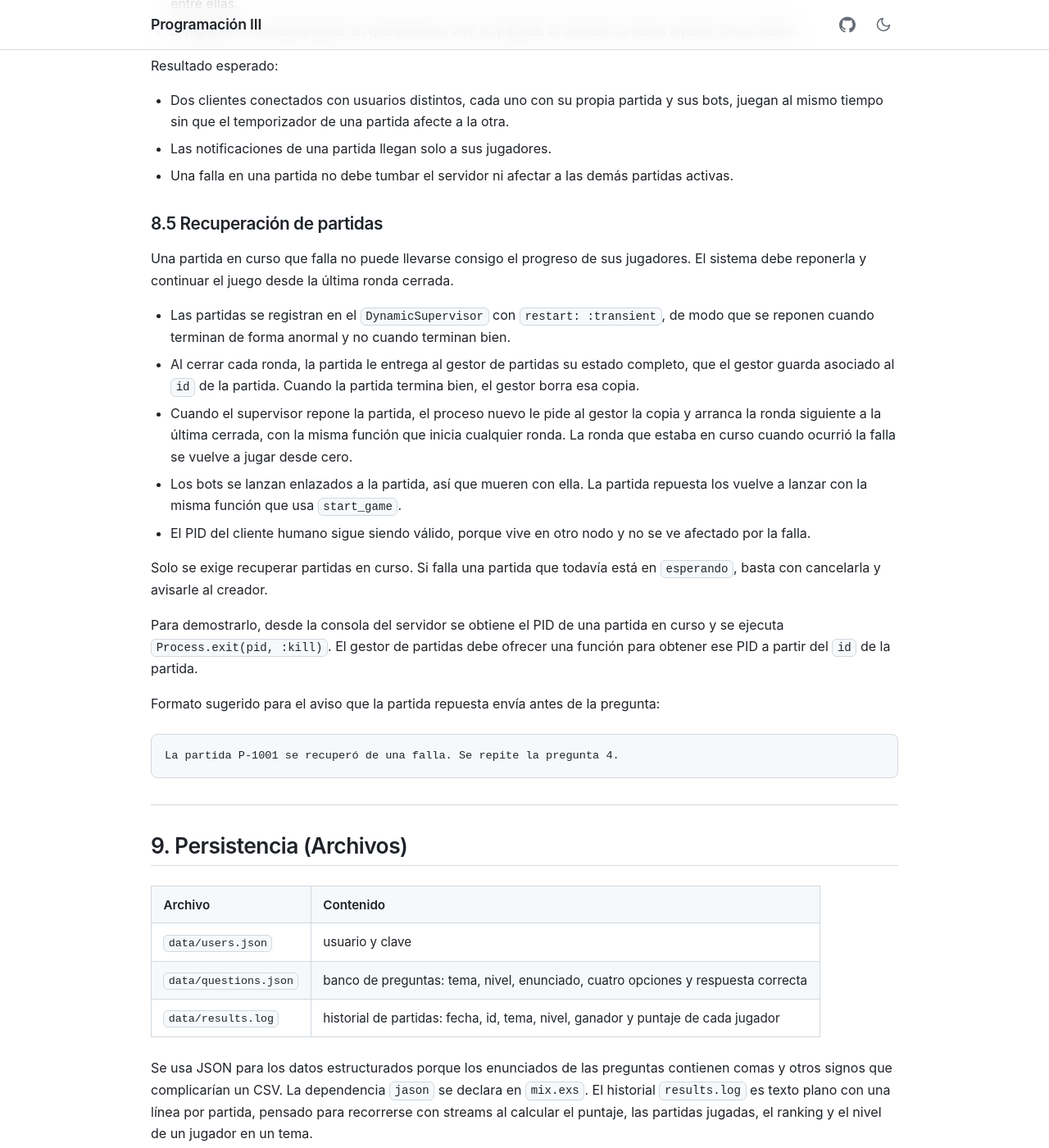
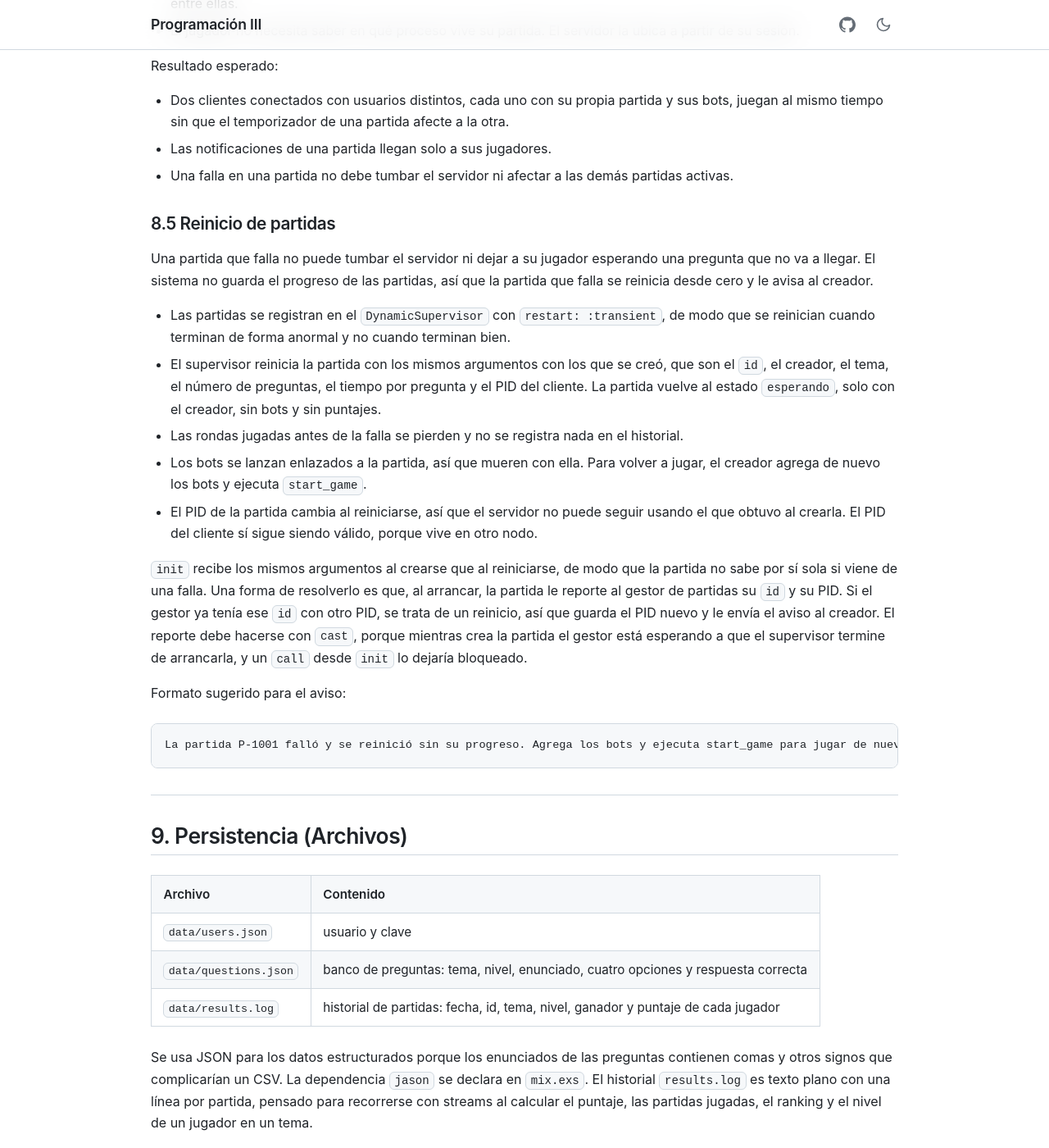
Before and after one commit to caflorezvi/guias-programacion3, a Jekyll site: the page built from docs/proyecto20262.md, in a window 1280 px wide and 1400 px high, scrolled down 10571 px. Shown: the whole window at 82% size. Built offline with Jekyll 4.4.1, drawn with Linux system fonts in a browser that asks for light colours; our own code applies the rules of GitHub Pages for plain Markdown files; some of the changed text lies outside the part shown.

Commit message:
Actualización proyecto final

````diff
--- a/docs/proyecto20262.md
+++ b/docs/proyecto20262.md
@@ -29,7 +29,7 @@ El proyecto debe incluir obligatoriamente:
 8. Ranking al final de cada partida y ranking histórico global filtrable por tema.
 9. Un servidor central y clientes que se ejecutan en consolas separadas y se comunican con él.
 10. Múltiples partidas concurrentes, una por cliente, cada una en su propio proceso.
-11. Recuperación de una partida que falla, sin afectar a las demás ni al servidor.
+11. Reinicio de una partida que falla, con aviso al creador y sin afectar a las demás ni al servidor.
 12. Persistencia de jugadores, banco de preguntas e historial de partidas.
 13. Manejo de errores propios para las situaciones inválidas del juego.
 
@@ -339,24 +339,22 @@ Resultado esperado:
 - Las notificaciones de una partida llegan solo a sus jugadores.
 - Una falla en una partida no debe tumbar el servidor ni afectar a las demás partidas activas.
 
-### 8.5 Recuperación de partidas
+### 8.5 Reinicio de partidas
 
-Una partida en curso que falla no puede llevarse consigo el progreso de sus jugadores. El sistema debe reponerla y continuar el juego desde la última ronda cerrada.
+Una partida que falla no puede tumbar el servidor ni dejar a su jugador esperando una pregunta que no va a llegar. El sistema no guarda el progreso de las partidas, así que la partida que falla se reinicia desde cero y le avisa al creador.
 
-- Las partidas se registran en el `DynamicSupervisor` con `restart: :transient`, de modo que se reponen cuando terminan de forma anormal y no cuando terminan bien.
-- Al cerrar cada ronda, la partida le entrega al gestor de partidas su estado completo, que el gestor guarda asociado al `id` de la partida. Cuando la partida termina bien, el gestor borra esa copia.
-- Cuando el supervisor repone la partida, el proceso nuevo le pide al gestor la copia y arranca la ronda siguiente a la última cerrada, con la misma función que inicia cualquier ronda. La ronda que estaba en curso cuando ocurrió la falla se vuelve a jugar desde cero.
-- Los bots se lanzan enlazados a la partida, así que mueren con ella. La partida repuesta los vuelve a lanzar con la misma función que usa `start_game`.
-- El PID del cliente humano sigue siendo válido, porque vive en otro nodo y no se ve afectado por la falla.
+- Las partidas se registran en el `DynamicSupervisor` con `restart: :transient`, de modo que se reinician cuando terminan de forma anormal y no cuando terminan bien.
+- El supervisor reinicia la partida con los mismos argumentos con los que se creó, que son el `id`, el creador, el tema, el número de preguntas, el tiempo por pregunta y el PID del cliente. La partida vuelve al estado `esperando`, solo con el creador, sin bots y sin puntajes.
+- Las rondas jugadas antes de la falla se pierden y no se registra nada en el historial.
+- Los bots se lanzan enlazados a la partida, así que mueren con ella. Para volver a jugar, el creador agrega de nuevo los bots y ejecuta `start_game`.
+- El PID de la partida cambia al reiniciarse, así que el servidor no puede seguir usando el que obtuvo al crearla. El PID del cliente sí sigue siendo válido, porque vive en otro nodo.
 
-Solo se exige recuperar partidas en curso. Si falla una partida que todavía está en `esperando`, basta con cancelarla y avisarle al creador.
+`init` recibe los mismos argumentos al crearse que al reiniciarse, de modo que la partida no sabe por sí sola si viene de una falla. Una forma de resolverlo es que, al arrancar, la partida le reporte al gestor de partidas su `id` y su PID. Si el gestor ya tenía ese `id` con otro PID, se trata de un reinicio, así que guarda el PID nuevo y le envía el aviso al creador. El reporte debe hacerse con `cast`, porque mientras crea la partida el gestor está esperando a que el supervisor termine de arrancarla, y un `call` desde `init` lo dejaría bloqueado.
 
-Para demostrarlo, desde la consola del servidor se obtiene el PID de una partida en curso y se ejecuta `Process.exit(pid, :kill)`. El gestor de partidas debe ofrecer una función para obtener ese PID a partir del `id` de la partida.
-
-Formato sugerido para el aviso que la partida repuesta envía antes de la pregunta:
+Formato sugerido para el aviso:
 
 ```
-La partida P-1001 se recuperó de una falla. Se repite la pregunta 4.
+La partida P-1001 falló y se reinició sin su progreso. Agrega los bots y ejecuta start_game para jugar de nuevo.
 ```
 
 ---
@@ -405,7 +403,7 @@ proyecto_trivia/
 |   |-- trivia/
 |   |   |-- servidor.ex             # SERVIDOR: recibe las peticiones y las enruta
 |   |   |-- gestor_jugadores.ex     # SERVIDOR: registro, sesiones, puntajes y ranking
-|   |   |-- gestor_partidas.ex      # SERVIDOR: creación, ubicación y copia del estado
+|   |   |-- gestor_partidas.ex      # SERVIDOR: creación, ubicación y aviso de reinicio
 |   |   |-- partida.ex              # SERVIDOR: GenServer de partida
 |   |   |-- supervisor_partidas.ex  # SERVIDOR: DynamicSupervisor de partidas
 |   |   |-- bot.ex                  # SERVIDOR: jugador automático
@@ -428,18 +426,17 @@ Aunque todo el código se entregue en un mismo proyecto Mix, los módulos marcad
 
 ## 12. Pruebas Mínimas Requeridas
 
-Programar al menos 5 pruebas con ExUnit, elegidas de esta lista de 8:
+Programar al menos 5 pruebas con ExUnit, elegidas de esta lista de 7:
 
 1. Cálculo del puntaje de una ronda con respuesta correcta, incorrecta y sin responder en los tres niveles, incluyendo la bonificación por rapidez en distintos momentos y con dos valores de `tiempo_pregunta`.
 2. Sorteo de preguntas: la cantidad solicitada, todas del tema pedido, sin repetir, con la cantidad de cada nivel que indica el reparto y ordenadas de menor a mayor nivel.
 3. Validación de respuestas: se acepta solo la primera de cada jugador y se rechazan la letra inválida y la respuesta que llega sin ronda abierta.
 4. Reglas de armado de una partida: rechazar `add_bot` con la partida llena o ya iniciada, y `start_game` con menos de dos bots.
 5. Estadísticas desde el historial: a partir de líneas de historial se calculan el puntaje acumulado y las partidas jugadas de un jugador, y las entradas de bots se ignoran.
-6. Recuperación de una partida: a partir de la copia guardada al cerrar una ronda, se arranca la ronda siguiente con los mismos jugadores y los mismos puntajes.
-7. Decisión de un bot: devuelve una de las cuatro letras y un retardo dentro del rango de su dificultad.
-8. Nivel del jugador: a partir de líneas de historial se calcula el puntaje por tema y el nivel, incluyendo los valores justo en los umbrales (59, 60, 179 y 180), un puntaje negativo y un tema nunca jugado.
+6. Decisión de un bot: devuelve una de las cuatro letras y un retardo dentro del rango de su dificultad.
+7. Nivel del jugador: a partir de líneas de historial se calcula el puntaje por tema y el nivel, incluyendo los valores justo en los umbrales (59, 60, 179 y 180), un puntaje negativo y un tema nunca jugado.
 
-La prueba 7 solo es posible si la decisión del bot está separada del proceso que la ejecuta, y la 8 si el cálculo del nivel recibe las líneas del historial en lugar de abrir el archivo por su cuenta.
+La prueba 6 solo es posible si la decisión del bot está separada del proceso que la ejecuta, y la 7 si el cálculo del nivel recibe las líneas del historial en lugar de abrir el archivo por su cuenta.
 
 ---
 
@@ -456,11 +453,10 @@ Se considera cumplido si:
 7. Los bots responden dentro del tiempo, aciertan según su dificultad y el nivel de la pregunta, puntúan y aparecen en el ranking final, sin llegar a `users.json` ni al ranking histórico.
 8. Los clientes funcionan sin acceso a los archivos de datos, obteniendo del servidor todo lo que muestran.
 9. Al cerrar un cliente con su partida en curso, la partida termina según la sección 6.5 y el servidor sigue atendiendo a los demás clientes.
-10. Al matar el proceso de una partida en curso, esta se repone y repite la ronda con los puntajes previos intactos, la otra partida sigue jugándose y el servidor no cae.
-11. Los usuarios y el historial persisten al reiniciar el servidor, y con ellos el puntaje acumulado, las partidas jugadas y el nivel de cada jugador en cada tema.
-12. El ranking histórico global y el filtrado por tema muestran resultados coherentes con el historial.
-13. Las situaciones de error de la sección 10 se manejan sin tumbar el servidor.
-14. Las pruebas unitarias pasan.
+10. Los usuarios y el historial persisten al reiniciar el servidor, y con ellos el puntaje acumulado, las partidas jugadas y el nivel de cada jugador en cada tema.
+11. El ranking histórico global y el filtrado por tema muestran resultados coherentes con el historial.
+12. Las situaciones de error de la sección 10 se manejan sin tumbar el servidor.
+13. Las pruebas unitarias pasan.
 
 ---
 
@@ -499,15 +495,7 @@ Se considera cumplido si:
 
 Mientras tanto, Carlos recibe en su consola solo las preguntas de historia de `P-1002`, cada una con sus 20 segundos.
 
-### 14.3 Caída y recuperación
-
-- Con la ronda 4 de `P-1001` en curso, desde la consola del servidor se obtiene el PID de la partida y se ejecuta `Process.exit(pid_partida, :kill)`.
-- Los dos bots, que estaban enlazados a la partida, mueren con ella.
-- El `DynamicSupervisor` repone la partida, que le pide al gestor la copia guardada al cerrar la ronda 3 y arranca la ronda 4 con los puntajes de las tres rondas anteriores.
-- La partida vuelve a lanzar los dos bots, y los tres jugadores reciben el aviso de recuperación y la pregunta 4 otra vez, con el temporizador desde cero.
-- La partida `P-1002` de Carlos sigue su curso sin enterarse de nada.
-
-### 14.4 Cierre de la partida
+### 14.3 Cierre de la partida
 
 1. La ronda 5 es la pregunta intermedia. Pedro la responde bien a los 5 segundos → 15 + 3 de bonificación = +18.
 2. El sistema muestra en la consola de Pedro el ranking con el puntaje de cada jugador y el ganador.
@@ -565,5 +553,5 @@ Si el grupo implementa la extensión, la muestra en la sustentación con dos cli
 1. **Repositorio Git** con el proyecto Mix completo, siguiendo la arquitectura recomendada e incluyendo el archivo semilla `data/questions.json`.
 2. **Archivo `README.md`** con: integrantes, instrucciones de compilación, cómo levantar el nodo del servidor y los nodos de los clientes, cómo conectarlos y la lista de comandos disponibles.
 3. **Documentación del uso de inteligencia artificial** indicando herramientas y propósito.
-4. **Pruebas ExUnit** (mínimo 5 de las 8 de la sección 12) que pasen con `mix test`.
-5. **Sustentación** en vivo demostrando los criterios de aceptación, con el servidor y al menos dos clientes en consolas separadas, cada uno con su propia partida y sus bots jugando al mismo tiempo, y la caída y recuperación de una partida en curso. La extensión opcional se demuestra solo si se implementó.
+4. **Pruebas ExUnit** (mínimo 5 de las 7 de la sección 12) que pasen con `mix test`.
+5. **Sustentación** en vivo demostrando los criterios de aceptación, con el servidor y al menos dos clientes en consolas separadas, cada uno con su propia partida y sus bots jugando al mismo tiempo. La extensión opcional se demuestra solo si se implementó.
````
